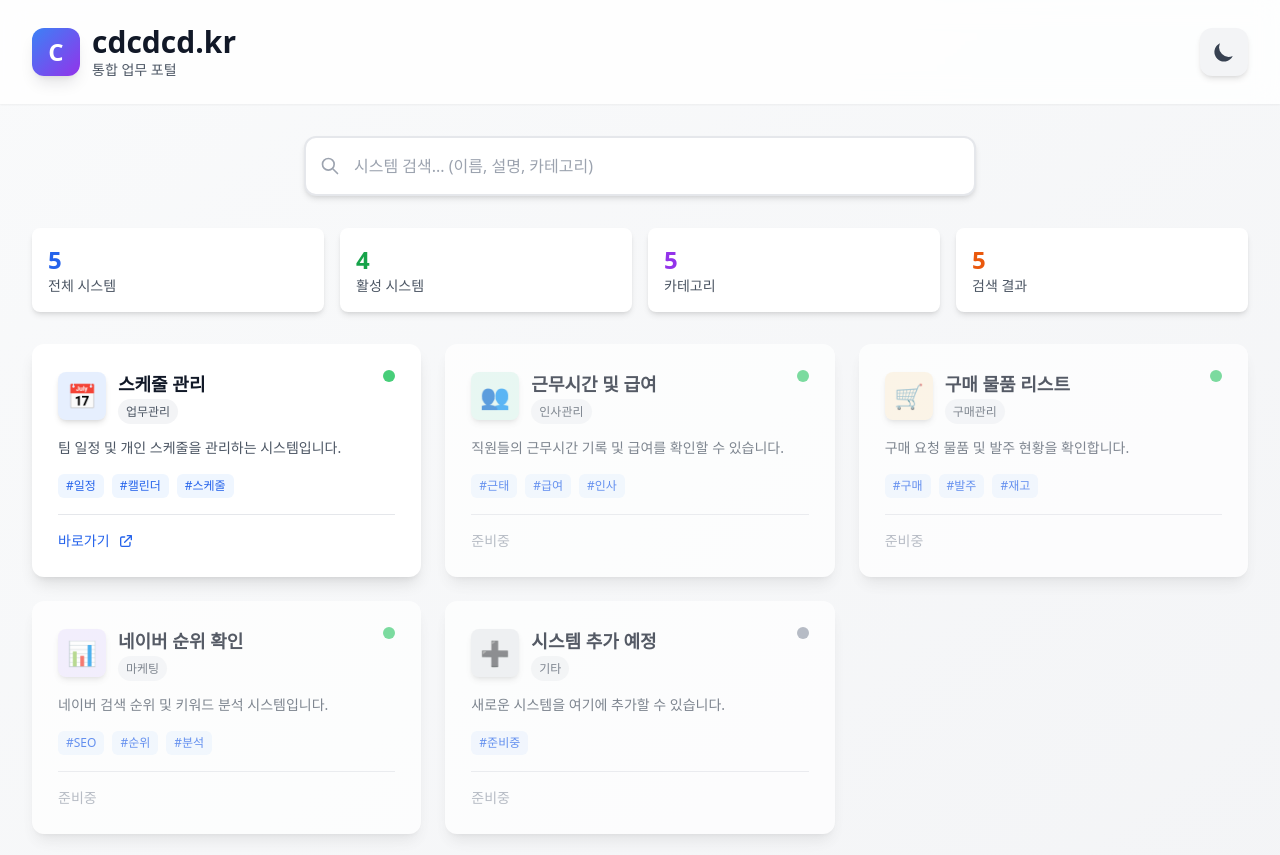
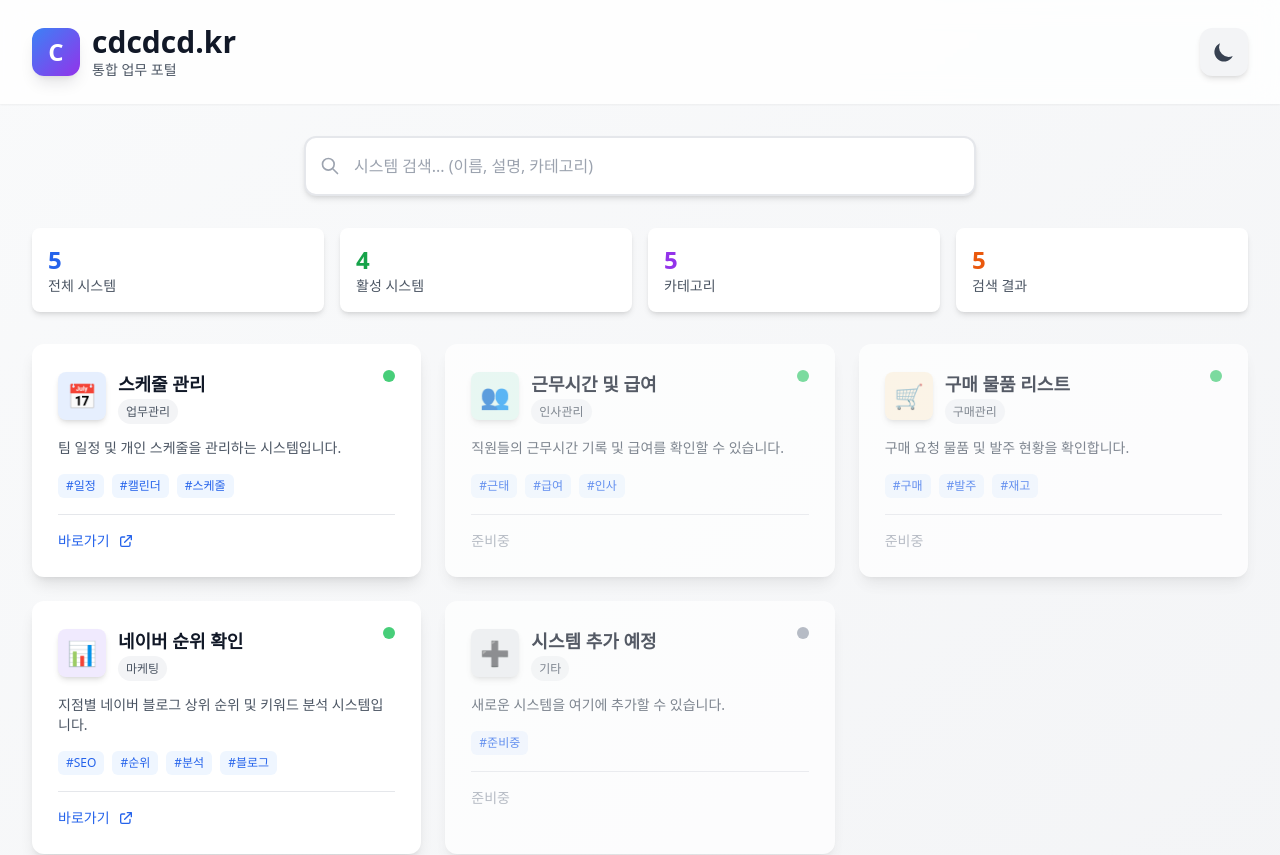
Before and after one commit to senti270/portal, a Next.js app: page / in a window 1280 px wide. Shown: the top 855 px of the page. Built offline with nearby package versions, Linux system fonts and the light colour scheme.

Commit message:
Update: Add Naver ranking system URL

```diff
--- a/data/systems.ts
+++ b/data/systems.ts
@@ -47,13 +47,13 @@ export const systems: System[] = [
   {
     id: 'naver-ranking',
     title: '네이버 순위 확인',
-    description: '네이버 검색 순위 및 키워드 분석 시스템입니다.',
+    description: '지점별 네이버 블로그 상위 순위 및 키워드 분석 시스템입니다.',
     icon: '📊',
     color: '#8B5CF6',
     category: '마케팅',
-    url: '', // 실제 URL로 변경하세요
+    url: 'https://web-production-1d90.up.railway.app/',
     status: 'active',
-    tags: ['SEO', '순위', '분석'],
+    tags: ['SEO', '순위', '분석', '블로그'],
   },
   // 아래는 예시 - 나중에 추가할 시스템들
   {
```
